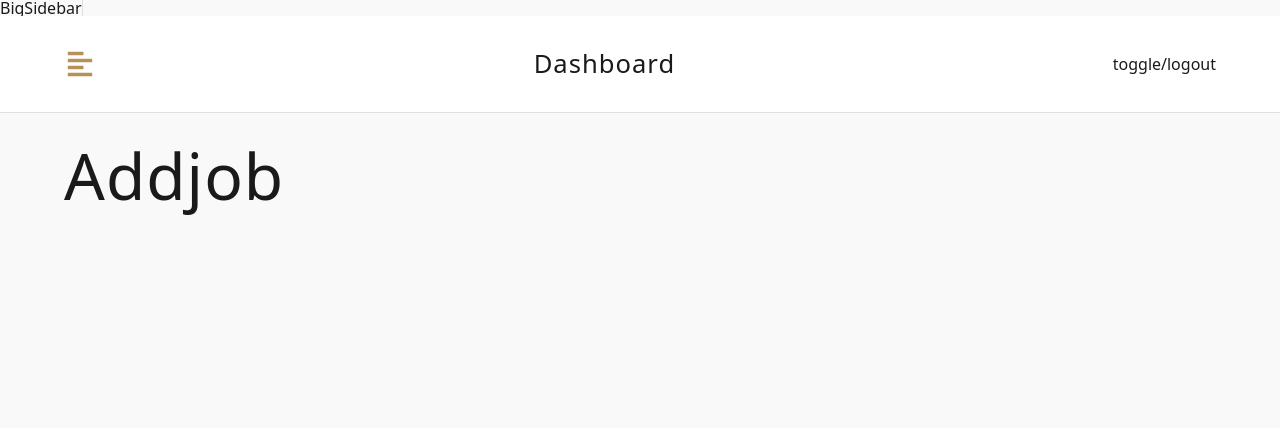
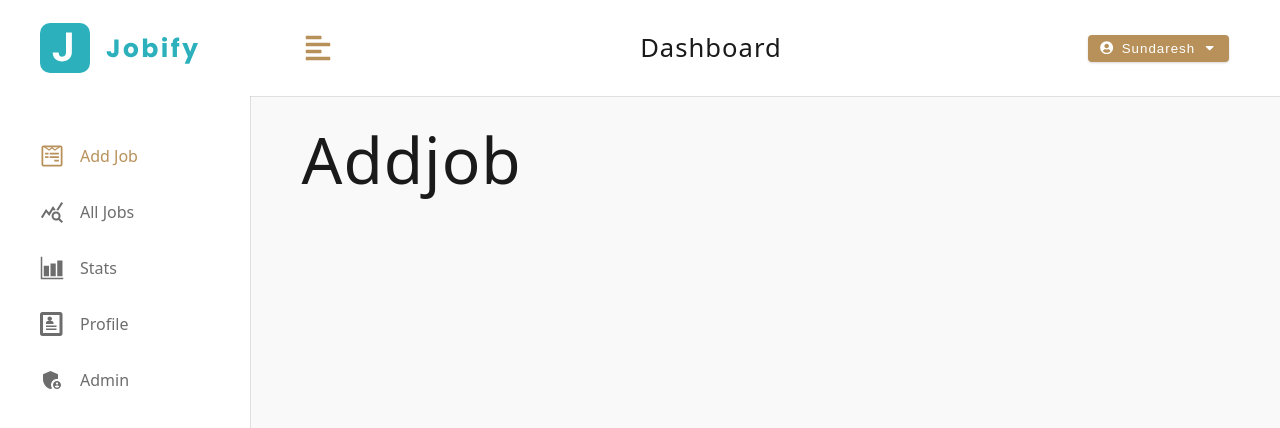
Before and after one commit to sundareshrx7483/Jobify, a React (Vite) app in the folder client/: page /dashboard in a window 1280 px wide. Shown: the top 428 px of the page. Built offline with nearby package versions, Linux system fonts and the light colour scheme.

Commit message:
dashboard page , added Bigsidebar and smallsidebar

```diff
--- a/client/src/Components/BigSidebar.jsx
+++ b/client/src/Components/BigSidebar.jsx
@@ -1,5 +1,25 @@
 import Wrapper from "../assets/wrappers/BigSidebar";
+import { useDashboardContext } from "../Pages/DashboardLayout";
+import Logo from "./Logo";
+import Navlinks from "./NavLinks";
 const BigSidebar = () => {
-  return <Wrapper>BigSidebar</Wrapper>;
+  const { showSidebar } = useDashboardContext();
+  return (
+    <Wrapper>
+      <div
+        className={
+          showSidebar ? "sidebar-container " : "sidebar-container show-sidebar"
+        }
+      >
+        <div className="content">
+          <header>
+            <Logo />
+          </header>
+          <Navlinks isBigSidebar />
+        </div>
+      </div>
+    </Wrapper>
+  );
 };
+
 export default BigSidebar;
--- /dev/null
+++ b/client/src/Components/LogoutContainer.jsx
@@ -0,0 +1,28 @@
+import { FaUserCircle, FaCaretDown } from "react-icons/fa";
+import Wrapper from "../assets/wrappers/LogoutContainer";
+import { useState } from "react";
+import { useDashboardContext } from "../Pages/DashboardLayout";
+
+const LogoutContainer = () => {
+  const { user, logoutUser } = useDashboardContext();
+  const [showLogout, setShowLogout] = useState(false);
+  return (
+    <Wrapper>
+      <button
+        type="button"
+        className="btn logout-btn"
+        onClick={() => setShowLogout(!showLogout)}
+      >
+        <FaUserCircle />
+        {user?.name}
+        <FaCaretDown />
+      </button>
+      <div className={showLogout ? "dropdown show-dropdown" : "dropdown"}>
+        <button type="button" className="dropdown-btn" onClick={logoutUser}>
+          logoutuser
+        </button>
+      </div>
+    </Wrapper>
+  );
+};
+export default LogoutContainer;
--- a/client/src/Components/Navbar.jsx
+++ b/client/src/Components/Navbar.jsx
@@ -2,6 +2,7 @@ import Wrapper from "../assets/wrappers/Navbar";
 import { FaAlignLeft } from "react-icons/fa";
 import Logo from "./Logo";
 import { useDashboardContext } from "../Pages/DashboardLayout";
+import LogoutContainer from "./LogoutContainer";
 const Navbar = () => {
   const { toggleSidebar } = useDashboardContext();
   return (
@@ -14,7 +15,9 @@ const Navbar = () => {
           <Logo />
           <h4 className="logo-text">dashboard</h4>
         </div>
-        <div className="btn-container">toggle/logout</div>
+        <div className="btn-container">
+          <LogoutContainer />
+        </div>
       </div>
     </Wrapper>
   );
--- /dev/null
+++ b/client/src/Components/Navlinks.jsx
@@ -0,0 +1,25 @@
+import { NavLink } from "react-router-dom";
+import links from "../utils/links.jsx";
+import { useDashboardContext } from "../Pages/DashboardLayout";
+const Navlinks = ({ isBigSidebar }) => {
+  const { toggleSidebar, user } = useDashboardContext();
+  return (
+    <div className="nav-links">
+      {links.map((link) => {
+        const { text, path, icon } = link;
+        return (
+          <NavLink
+            to={path}
+            onClick={isBigSidebar ? null : toggleSidebar}
+            key={text}
+            className="nav-link"
+          >
+            <span className="icon">{icon}</span>
+            {text}
+          </NavLink>
+        );
+      })}
+    </div>
+  );
+};
+export default Navlinks;
--- a/client/src/Components/SmallSidebar.jsx
+++ b/client/src/Components/SmallSidebar.jsx
@@ -2,33 +2,27 @@ import { FaTimes } from "react-icons/fa";
 import Wrapper from "../assets/wrappers/SmallSidebar";
 import { useDashboardContext } from "../Pages/DashboardLayout";
 import Logo from "./Logo";
-import links from "../utils/links";
-import { NavLink } from "react-router-dom";
+
+import Navlinks from "./NavLinks";
+
 const SmallSidebar = () => {
-  const data = useDashboardContext();
-  console.log(data);
+  const { showSidebar, toggleSidebar } = useDashboardContext();
 
   return (
     <Wrapper>
-      <div className="sidebar-container show-sidebar">
+      <div
+        className={
+          showSidebar ? "sidebar-container show-sidebar" : "sidebar-container"
+        }
+      >
         <div className="content">
-          <button type="button" className="close-btn">
+          <button type="button" className="close-btn" onClick={toggleSidebar}>
             <FaTimes />
           </button>
           <header>
             <Logo />
           </header>
-          <div className="nav-links">
-            {links.map((link) => {
-              const { text, path, icon } = link;
-              return (
-                <NavLink to={path} key={text} className="nav-link">
-                  <span className="icon">{icon}</span>
-                  {text}
-                </NavLink>
-              );
-            })}
-          </div>
+          <Navlinks />
         </div>
       </div>
     </Wrapper>
--- a/client/src/Pages/DashboardLayout.jsx
+++ b/client/src/Pages/DashboardLayout.jsx
@@ -37,13 +37,13 @@ const DashboardLayout = () => {
         <main className="dashboard">
           <SmallSidebar />
           <BigSidebar />
+          <div>
+            <Navbar />
+            <div className="dashboard-page">
+              <Outlet />
+            </div>
+          </div>
         </main>
-        <div>
-          <Navbar />
-          <div className="dashboard-page">
-            <Outlet />
-          </div>
-        </div>
       </Wrapper>
     </DashboardContext.Provider>
   );
```
